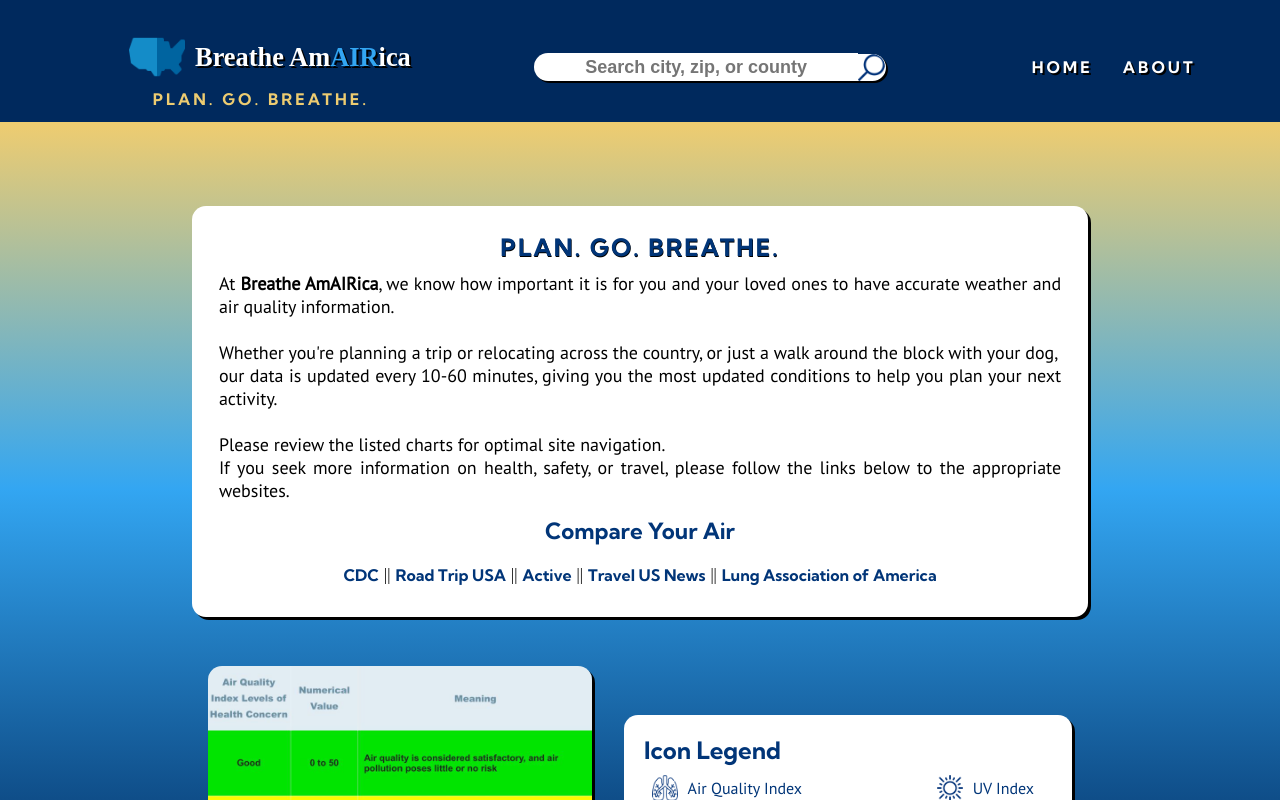
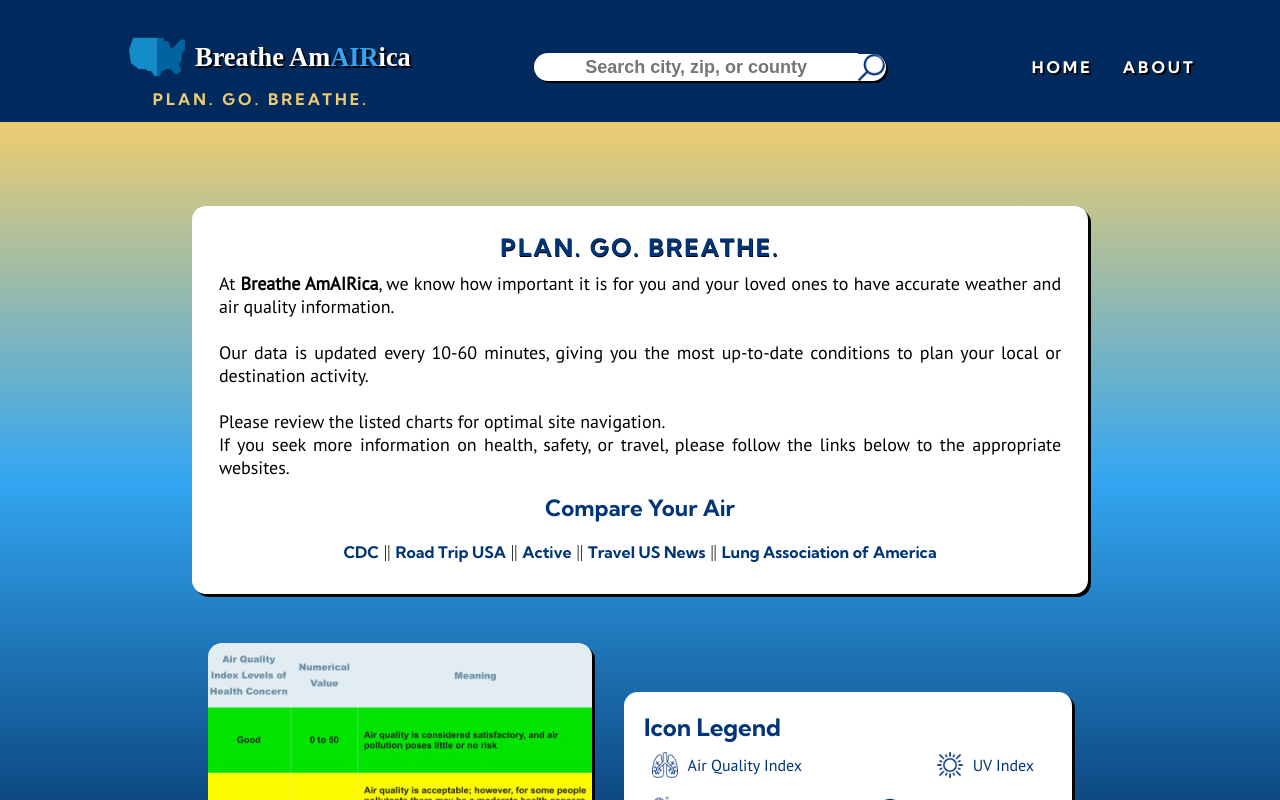
Before and after one commit to leighlars/BreatheAmAIRica, a React (Create React App) app: page /about in a window 1280 px wide. Shown: the top 800 px of the page. Built offline with nearby package versions, Linux system fonts and the light colour scheme; a web font is replaced by a local one.

Commit message:
Modify About text

```diff
--- a/src/About/About.tsx
+++ b/src/About/About.tsx
@@ -28,8 +28,8 @@ const About: React.FC = () => {
       loved ones to have accurate weather and air quality information.
       <br />
       <br/>
-      Whether you're planning a trip or relocating across the country, or just a walk around the block with your dog, <br/>
-      our data is updated every 10-60 minutes, giving you the most updated conditions to help you plan your next activity.
+      Our data is updated every 10-60 minutes, giving you the most up-to-date conditions to plan your local or destination activity.
+
       <br />
       <br />
       Please review the listed charts for optimal site navigation. <br />
```
